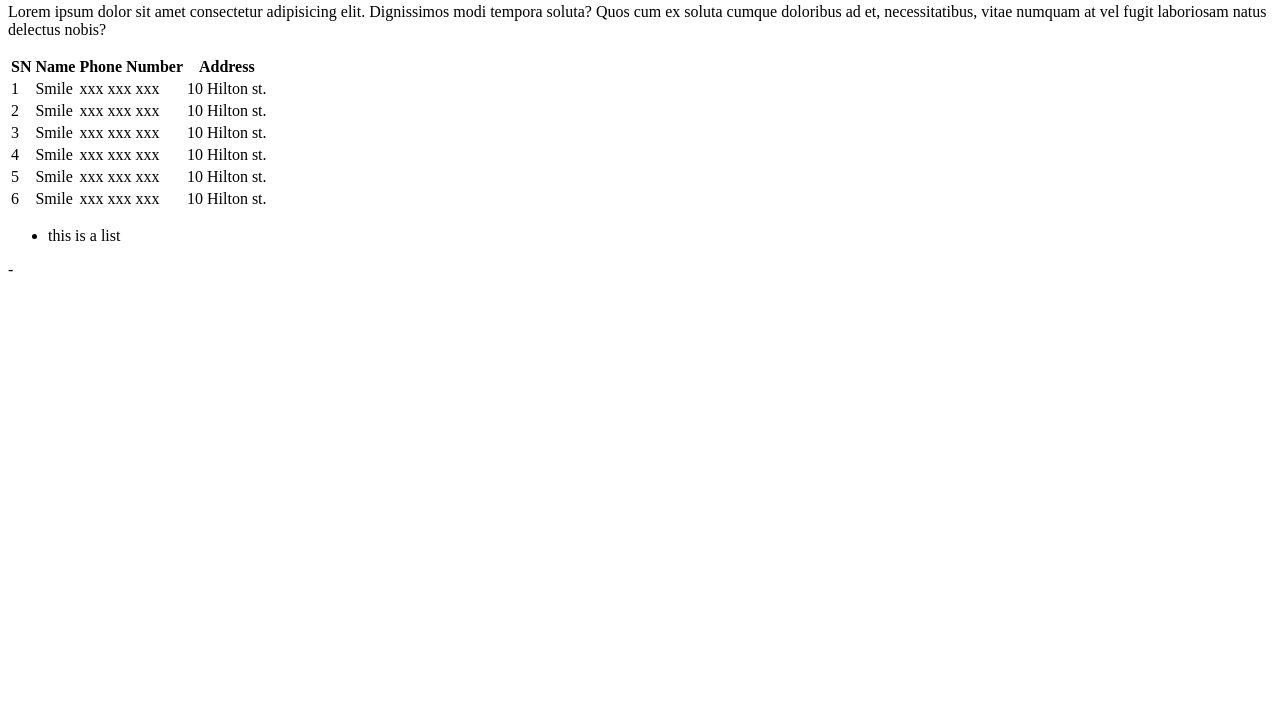
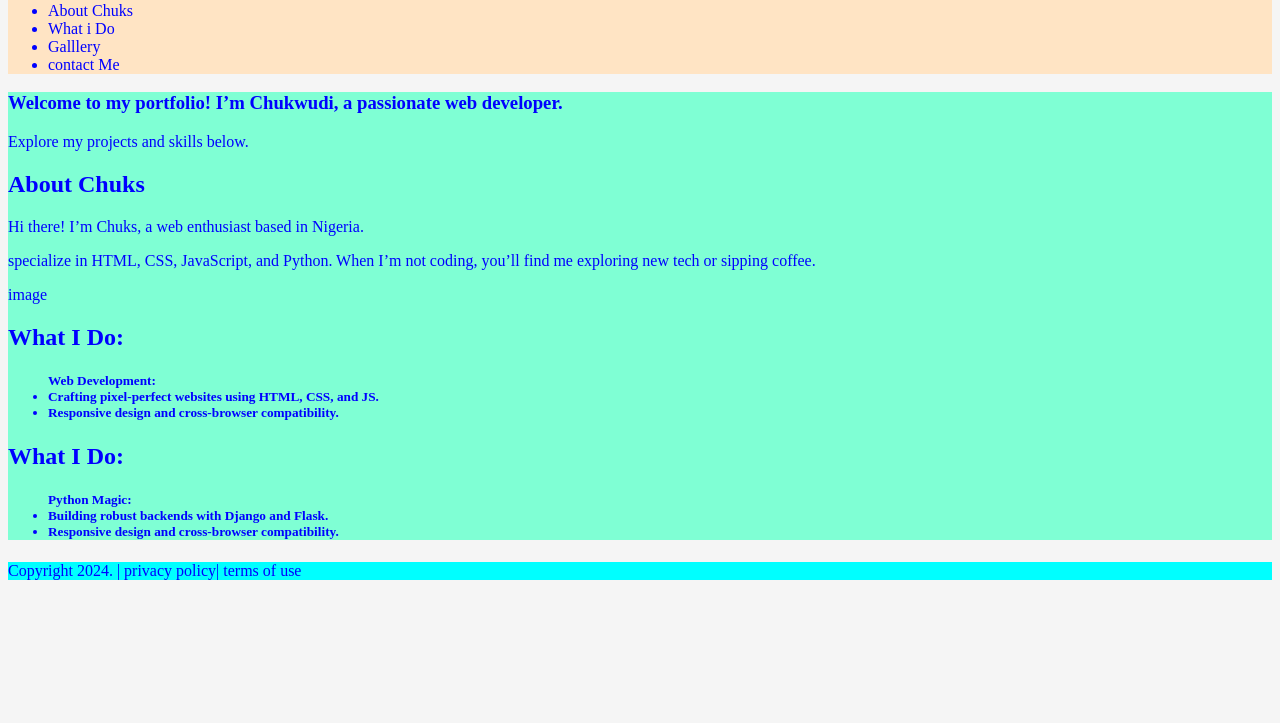
Before and after one commit to igbojionu/HTML-Class, a plain HTML site: page home.html in a window 1280 px wide. Shown: the part 77-800 px from the top of the page. Drawn offline with Linux system fonts and the light colour scheme.

Commit message:
html Update

```diff
--- /dev/null
+++ b/css/styles.css
@@ -0,0 +1,14 @@
+body{
+    color: blue;
+    background-color: whitesmoke;
+}
+
+main{
+    background-color: aquamarine;
+}
+footer{
+    background-color: aqua;
+}
+header{
+    background-color: bisque;
+}
--- a/home.html
+++ b/home.html
@@ -2,131 +2,100 @@
 <html lang="en">
 
 <head>
+    <link rel="stylesheet" href="css/styles.css">
     <meta charset="UTF-8">
     <meta name="viewport" content="width=device-width, initial-scale=1.0">
-    <title>HTML Class</title>
+    <title>Chuks</title>
 </head>
 
 <body>
+    <header>
+        <div>
+            <h4>Chuks</h4>
+        </div>
+        <nav>
+            <ul>
+                <li>Home</li>
+                <li>About Chuks</li>
+                <li>What i Do</li>
+                <li>Galllery</li>
+                <li>contact Me</li>
+            </ul>
+        </nav>
+    </header>
 
-    <h1> Heading</h1>
-    <p>
-        Lorem ipsum dolor sit amet consectetur adipisicing elit. Dignissimos modi tempora soluta? Quos cum ex soluta
-        cumque doloribus ad et, necessitatibus, vitae numquam at vel fugit laboriosam natus delectus nobis?
-    </p>
-    <table><!-- Start of Parent Table Tag-->
-        <tr><!--Table Row 1-->
-            <th><!--Table Datas -->
-                SN
-            </th>
-            <th><!--Table Datas -->
-                Name
-            </th>
-            <th><!--Table Datas -->
-                Phone Number
-                </td>
-            <th><!--Table Datas -->
-                Address
-            </th>
+    <main>
+        <article>
+            <section>
+                <h1>Welcome to my portfolio! I’m Chukwudi, a passionate web developer.
+                </h1>
+                <span>Explore my projects and skills below.</span>
+            </section>
 
-        </tr>
+            <section>
+                <h2>
+                    About Chuks
+                </h2>
+                <p>Hi there! I’m Chuks, a web enthusiast based in Nigeria.</p>
+                <p> specialize in HTML, CSS, JavaScript, and Python.
+                    When I’m not coding, you’ll find me exploring new tech or sipping coffee.</p>
 
-        <tr><!--Table Row 2-->
-            <td><!--Table Datas -->
-                1
-            </td>
-            <td><!--Table Datas -->
-                Smile
-            </td>
-            <td><!--Table Datas -->
-                xxx xxx xxx
-            </td>
-            <td><!--Table Datas -->
-                10 Hilton st.
-            </td>
+            </section>
+            <section>
+                <div>image</div>
+                <div>
+                    <h2>
+                        What I Do:
 
-        </tr>
-        <tr><!--Table Row 3-->
-            <td><!--Table Datas -->
-                2
-            </td>
-            <td><!--Table Datas -->
-                Smile
-            </td>
-            <td><!--Table Datas -->
-                xxx xxx xxx
-            </td>
-            <td><!--Table Datas -->
-                10 Hilton st.
-            </td>
+                    </h2>
 
-        </tr>
-        <tr><!--Table Row 4-->
-            <td><!--Table Datas -->
-                3
-            </td>
-            <td><!--Table Datas -->
-                Smile
-            </td>
-            <td><!--Table Datas -->
-                xxx xxx xxx
-            </td>
-            <td><!--Table Datas -->
-                10 Hilton st.
-            </td>
+                    <ul>
+                        <h5>
+                            Web Development:</li>
+                            <li>
+                                Crafting pixel-perfect websites using HTML, CSS, and JS.</li>
+                            <li>
+                                Responsive design and cross-browser compatibility.
+                            </li>
 
-        </tr>
-        <tr><!--Table Row 5-->
-            <td><!--Table Datas -->
-                4
-            </td>
-            <td><!--Table Datas -->
-                Smile
-            </td>
-            <td><!--Table Datas -->
-                xxx xxx xxx
-            </td>
-            <td><!--Table Datas -->
-                10 Hilton st.
-            </td>
 
-        </tr>
-        <tr><!--Table Row 6-->
-            <td><!--Table Datas -->
-                5
-            </td>
-            <td><!--Table Datas -->
-                Smile
-            </td>
-            <td><!--Table Datas -->
-                xxx xxx xxx
-            </td>
-            <td><!--Table Datas -->
-                10 Hilton st.
-            </td>
+                    </ul>
 
-        </tr>
-        <tr><!--Table Row 7-->
-            <td><!--Table Datas -->
-                6
-            </td>
-            <td><!--Table Datas -->
-                Smile
-            </td>
-            <td><!--Table Datas -->
-                xxx xxx xxx
-            </td>
-            <td><!--Table Datas -->
-                10 Hilton st.
-            </td>
 
-        </tr>
+                </div>
 
-    </table>
 
-    <ul>
-        <li>this is a list </li>
-    </ul>
--</body>
+                <div>
+                    <h2>
+                        What I Do:
+
+                    </h2>
+
+                    <ul>
+                        <h5>
+                            Python Magic:</li>
+                            <li>
+                                Building robust backends with Django and Flask.</li>
+                            <li>
+                                Responsive design and cross-browser compatibility.
+                            </li>
+
+
+                    </ul>
+
+
+                </div>
+
+            </section>
+
+
+        </article>
+    </main>
+
+    <footer>
+<p>Copyright 2024.
+     | privacy policy| terms of use </p>    </footer>
+
+</body>
 
 </html>
```
